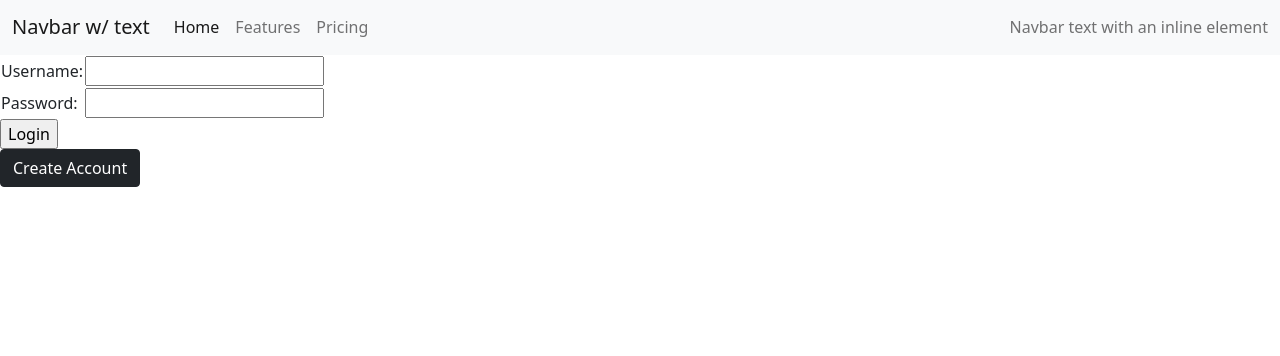
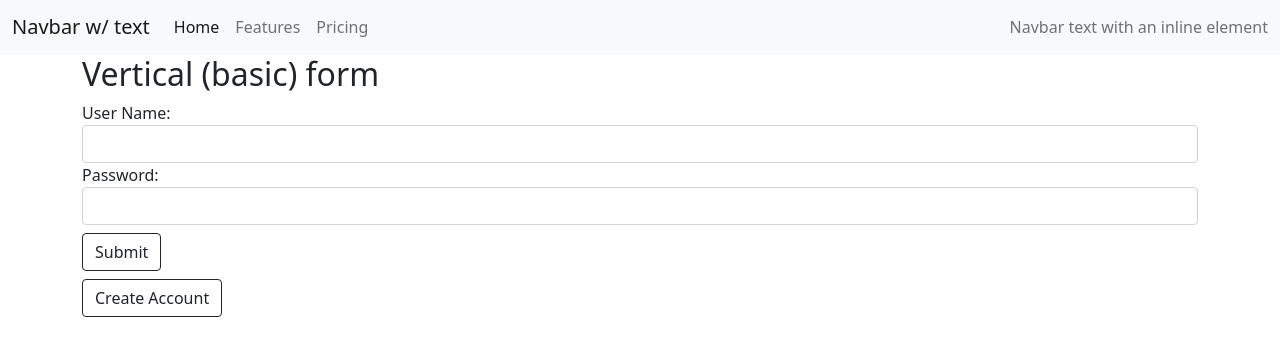
Before and after one commit to Lucky-Badger/SideJob, a Django app: page / in a window 1280 px wide. Shown: the part 57-413 px from the top of the page. Run offline with Django 4.2, Linux system fonts and the light colour scheme.

Commit message:
added bootstrap to the form

```diff
--- a/Group3Capstone/templates/Home.html
+++ b/Group3Capstone/templates/Home.html
@@ -36,24 +36,26 @@
     </div>
 </nav>
 
+<div class="container">
+  <h2>Vertical (basic) form</h2>
+  <form action="/action_page.php" method = "post">
+      {% csrf_token %}
+    <div class="form-group">
+      <label for="UserName">User Name:</label>
+      <input type="username" name="UserName" class ="form-control" required>
+    </div>
+    <div class="form-group">
+      <label for="User_Password">Password:</label>
+      <input type="password" name="User_Password" class = "form-control" required>
+    </div>
+    <button type="submit" class="btn btn-outline-dark mb-2 mt-2" >Submit</button>
+  </form>
 
-<form action="/" method="post">
-    {% csrf_token %}
-    <table>
-        <tr>
-            <td>Username:</td>
-            <td><input type="username" name="UserName" required></td>
-        </tr>
-        <tr>
-            <td>Password:</td>
-            <td><input type="password" name="User_Password" required></td>
-        </tr>
-    </table>
-    <input type="submit" class="login" value="Login">
-</form>
-<a href="/createAccount/" class="btn btn-dark" role="button">Create Account</a>
+    <a href="/createAccount/" class="btn btn-outline-dark mb-2 " role="button" >Create Account</a>
+</div>
+
+
 <div> {{ message }}  </div>
-
 
 <div>
     {% for i in errors %}
```
